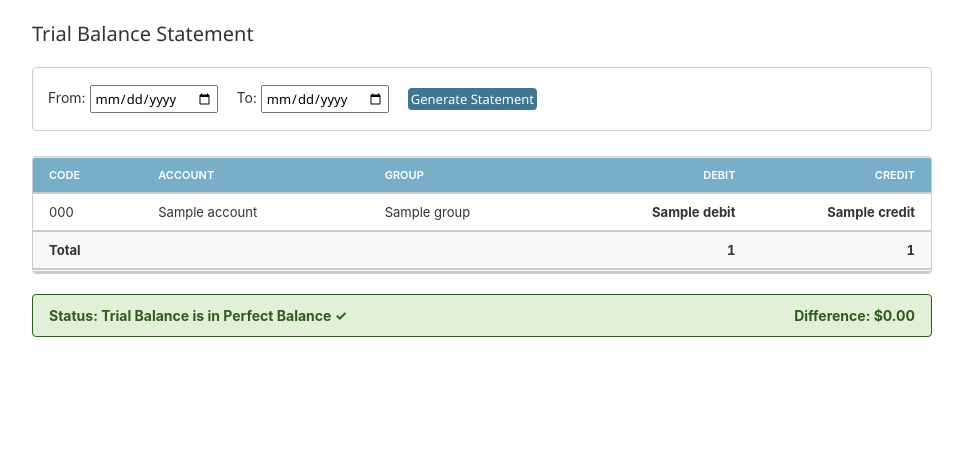
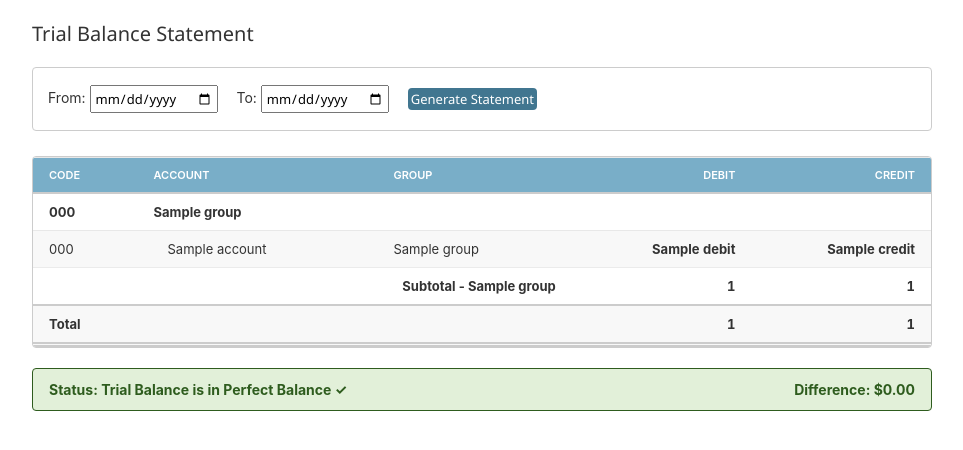
Before and after one commit to sawjal-sikder/accounts, a Django app: template accounts/templates/admin/accounts/trial_balance.html in a window 1280 px wide. Shown: the part 92-542 px from the top of the page, without its empty margins (8-971 px from the left). Run offline with Django 5.2, Linux system fonts and the light colour scheme; the template is opened without the code that fills it: most values are stand-ins (such as "Sample title", 1, 10 or a date in 2020).

Commit message:
Refactor account reports to group by account group and add subtotals in balance sheet and trial balance views; enhance ledger report layout for better readability

```diff
--- a/accounts/templates/admin/accounts/balance_sheet.html
+++ b/accounts/templates/admin/accounts/balance_sheet.html
@@ -12,7 +12,8 @@
         background: var(--body-bg, #fff);
         border: 1px solid var(--border-color, #ccc);
         border-radius: 4px;
-        overflow: hidden;
+        overflow-x: auto;
+        -webkit-overflow-scrolling: touch;
     }
     .bs-section-header {
         background: var(--primary, #79aec8);
@@ -21,11 +22,14 @@
         margin: 0;
         font-size: 1.3em;
         font-weight: 600;
+        position: sticky;
+        left: 0;
     }
     .bs-table {
         width: 100%;
         border-collapse: collapse;
         margin: 0;
+        min-width: 650px;
     }
     .bs-table th, .bs-table td {
         padding: 10px 16px;
--- a/accounts/templates/admin/accounts/ledger_report.html
+++ b/accounts/templates/admin/accounts/ledger_report.html
@@ -44,7 +44,8 @@
     {{ selected_account.name }}
 </h2>
 
-<table class="admin-table">
+<div class="ledger-table-container" style="overflow-x: auto; -webkit-overflow-scrolling: touch; border: 1px solid var(--border-color, #ccc); border-radius: 4px; margin-top: 15px; background: var(--body-bg, #fff);">
+<table class="admin-table" style="min-width: 800px; margin: 0; width: 100%;">
 
     <thead>
         <tr>
@@ -124,6 +125,7 @@
     </tfoot>
 
 </table>
+</div>
 
 {% endif %}
 
--- a/accounts/templates/admin/accounts/trial_balance.html
+++ b/accounts/templates/admin/accounts/trial_balance.html
@@ -18,12 +18,14 @@
         background: var(--body-bg, #fff);
         border: 1px solid var(--border-color, #ccc);
         border-radius: 4px;
-        overflow: hidden;
+        overflow-x: auto;
+        -webkit-overflow-scrolling: touch;
     }
     .tb-table {
         width: 100%;
         border-collapse: collapse;
         margin: 0;
+        min-width: 650px;
     }
     .tb-table th, .tb-table td {
         padding: 10px 16px;
@@ -37,6 +39,24 @@
     }
     .tb-row td {
         border-bottom: 1px solid rgba(0, 0, 0, 0.05);
+    }
+    .tb-group-header {
+        background: rgba(0, 0, 0, 0.03);
+        font-weight: bold;
+        color: var(--body-fg, #333);
+        border-top: 1px solid var(--border-color, #ddd);
+        border-bottom: 1px solid var(--border-color, #ddd);
+    }
+    .tb-account-indent {
+        padding-left: 30px !important;
+    }
+    .tb-subtotal-row {
+        font-weight: bold;
+        background: rgba(0, 0, 0, 0.01);
+        border-bottom: 1.5px solid var(--border-color, #ccc);
+    }
+    .tb-subtotal-row td {
+        border-top: 1px solid var(--border-color, #ddd);
     }
     .tb-amount {
         text-align: right !important;
@@ -84,6 +104,12 @@
         .tb-total-row {
             background: rgba(121, 174, 200, 0.15);
         }
+        .tb-group-header {
+            background: rgba(255, 255, 255, 0.05);
+        }
+        .tb-subtotal-row {
+            background: rgba(255, 255, 255, 0.02);
+        }
     }
 </style>
 
@@ -115,13 +141,37 @@
                 </tr>
             </thead>
             <tbody>
-                {% for row in report %}
-                    <tr class="tb-row">
-                        <td>{{ row.account.code }}</td>
-                        <td>{{ row.account.name }}</td>
-                        <td>{{ row.account.group.name }}</td>
-                        <td class="tb-amount">{{ row.debit }}</td>
-                        <td class="tb-amount">{{ row.credit }}</td>
+                {% for group_item in report %}
+                    <tr class="tb-group-header">
+                        <td>{{ group_item.group.code }}</td>
+                        <td colspan="4">{{ group_item.group.name }}</td>
+                    </tr>
+                    {% for row in group_item.accounts %}
+                        <tr class="tb-row">
+                            <td>{{ row.account.code }}</td>
+                            <td class="tb-account-indent">{{ row.account.name }}</td>
+                            <td>{{ group_item.group.name }}</td>
+                            <td class="tb-amount">{{ row.debit }}</td>
+                            <td class="tb-amount">{{ row.credit }}</td>
+                        </tr>
+                    {% endfor %}
+                    <tr class="tb-subtotal-row">
+                        <td></td>
+                        <td colspan="2" style="text-align: right;">Subtotal - {{ group_item.group.name }}</td>
+                        <td class="tb-amount">
+                            {% if group_item.total_debit != 0 %}
+                                {{ group_item.total_debit }}
+                            {% else %}
+                                -
+                            {% endif %}
+                        </td>
+                        <td class="tb-amount">
+                            {% if group_item.total_credit != 0 %}
+                                {{ group_item.total_credit }}
+                            {% else %}
+                                -
+                            {% endif %}
+                        </td>
                     </tr>
                 {% empty %}
                     <tr>
```
Also changed, not shown: accounts/admin/account.py (+16 -3 lines), accounts/tests.py (+14 -0 lines).
